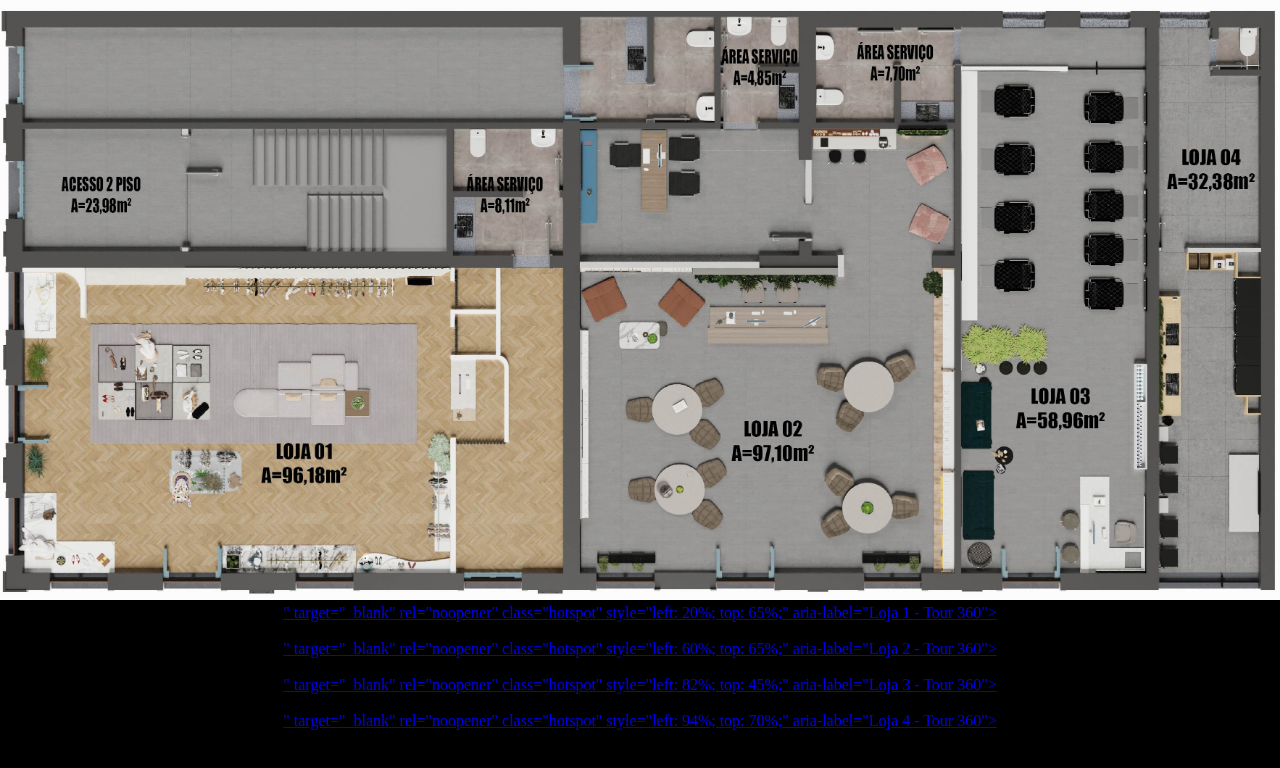
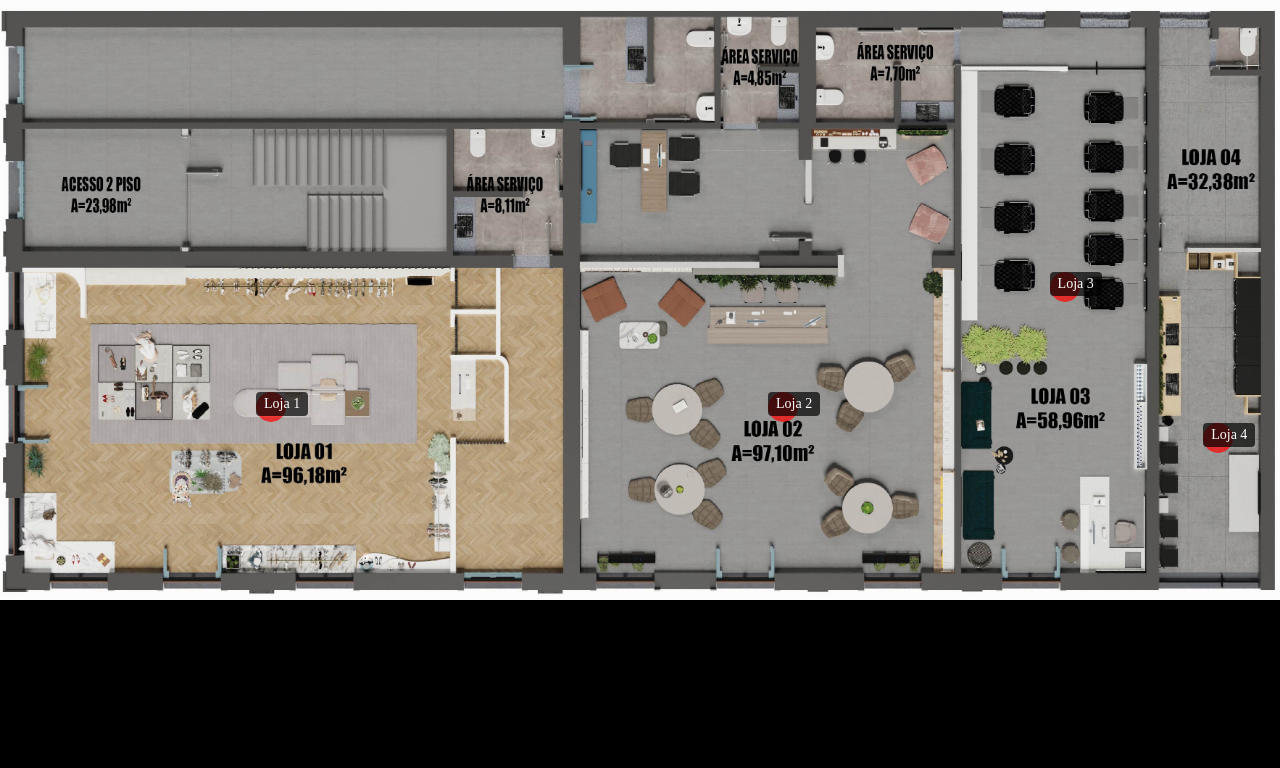
Before and after one commit to leogotuzzo/predioplanta360, a plain HTML site: page index.html in a window 1280 px wide. Drawn offline with Linux system fonts and the light colour scheme.

Commit message:
Add files via upload

```diff
--- a/index.html
+++ b/index.html
@@ -4,25 +4,46 @@
     <meta charset="UTF-8">
     <meta name="viewport" content="width=device-width, initial-scale=1.0">
     <title>Planta 360</title>
+    <style>
+        .hotspot {
+            position: absolute;
+            width: 30px;
+            height: 30px;
+            background-color: red;
+            border-radius: 50%;
+            cursor: pointer;
+            opacity: 0.7;
+        }
+        .tooltip {
+            position: absolute;
+            color: white;
+            background-color: rgba(0,0,0,0.7);
+            padding: 4px 8px;
+            border-radius: 4px;
+            font-size: 14px;
+        }
+        .container {
+            position: relative;
+            display: inline-block;
+        }
+    </style>
 </head>
 <body style="margin:0; padding:0; text-align:center; background-color:#000;">
-    <img src="planta.jpg" alt="Planta 360" style="max-width:100%; height:auto;">
+    <div class="container">
+        <img src="planta.jpg" alt="Planta 360" style="max-width:100%; height:auto;">
+
+        <!-- Hotspots -->
+        <a href="https://kuula.co/share/collection/7DYZC?fs=1&vr=0&thumbs=1&info=0&logo=0" target="_blank" class="hotspot" style="left: 20%; top: 65%;"></a>
+        <div class="tooltip" style="left: 20%; top: 65%;">Loja 1</div>
+
+        <a href="https://kuula.co/share/collection/7DYZ2?fs=1&vr=0&thumbs=1&info=0&logo=0" target="_blank" class="hotspot" style="left: 60%; top: 65%;"></a>
+        <div class="tooltip" style="left: 60%; top: 65%;">Loja 2</div>
+
+        <a href="https://kuula.co/share/collection/7DYZ3?fs=1&vr=0&thumbs=1&info=0&logo=0" target="_blank" class="hotspot" style="left: 82%; top: 45%;"></a>
+        <div class="tooltip" style="left: 82%; top: 45%;">Loja 3</div>
+
+        <a href="https://kuula.co/share/collection/7DYZC?fs=1&vr=0&thumbs=1&info=0&logo=0" target="_blank" class="hotspot" style="left: 94%; top: 70%;"></a>
+        <div class="tooltip" style="left: 94%; top: 70%;">Loja 4</div>
+    </div>
 </body>
 </html>
-<!-- Hotspots -->
-
-    <a href="h<iframe width="100%" height="640" frameborder="0" allow="xr-spatial-tracking; gyroscope; accelerometer" allowfullscreen scrolling="no" src="https://kuula.co/share/collection/7DYZC?logo=1&info=1&fs=1&vr=0&sd=1&thumbs=1&inst=pt"></iframe>" target="_blank" rel="noopener"
-       class="hotspot" style="left: 20%; top: 65%;" aria-label="Loja 1 - Tour 360"></a>
-    <div class="tooltip" style="left: 20%; top: 65%;">Loja 1</div>
-
-    <a href="<iframe width="100%" height="640" frameborder="0" allow="xr-spatial-tracking; gyroscope; accelerometer" allowfullscreen scrolling="no" src="https://kuula.co/share/collection/7DYZ2?logo=1&info=1&fs=1&vr=0&sd=1&thumbs=1&inst=pt"></iframe>" target="_blank" rel="noopener"
-       class="hotspot" style="left: 60%; top: 65%;" aria-label="Loja 2 - Tour 360"></a>
-    <div class="tooltip" style="left: 60%; top: 65%;">Loja 2</div>
-
-    <a href="<iframe width="100%" height="640" frameborder="0" allow="xr-spatial-tracking; gyroscope; accelerometer" allowfullscreen scrolling="no" src="https://kuula.co/share/collection/7DYZ3?logo=1&info=1&fs=1&vr=0&sd=1&thumbs=1&inst=pt"></iframe>" target="_blank" rel="noopener"
-       class="hotspot" style="left: 82%; top: 45%;" aria-label="Loja 3 - Tour 360"></a>
-    <div class="tooltip" style="left: 82%; top: 45%;">Loja 3</div>
-
-    <a href="<iframe width="100%" height="640" frameborder="0" allow="xr-spatial-tracking; gyroscope; accelerometer" allowfullscreen scrolling="no" src="https://kuula.co/share/collection/7DYZC?logo=1&info=1&fs=1&vr=0&sd=1&thumbs=1&inst=pt"></iframe>" target="_blank" rel="noopener"
-       class="hotspot" style="left: 94%; top: 70%;" aria-label="Loja 4 - Tour 360"></a>
-    <div class="tooltip" style="left: 94%; top: 70%;">Loja 4</div>
```
